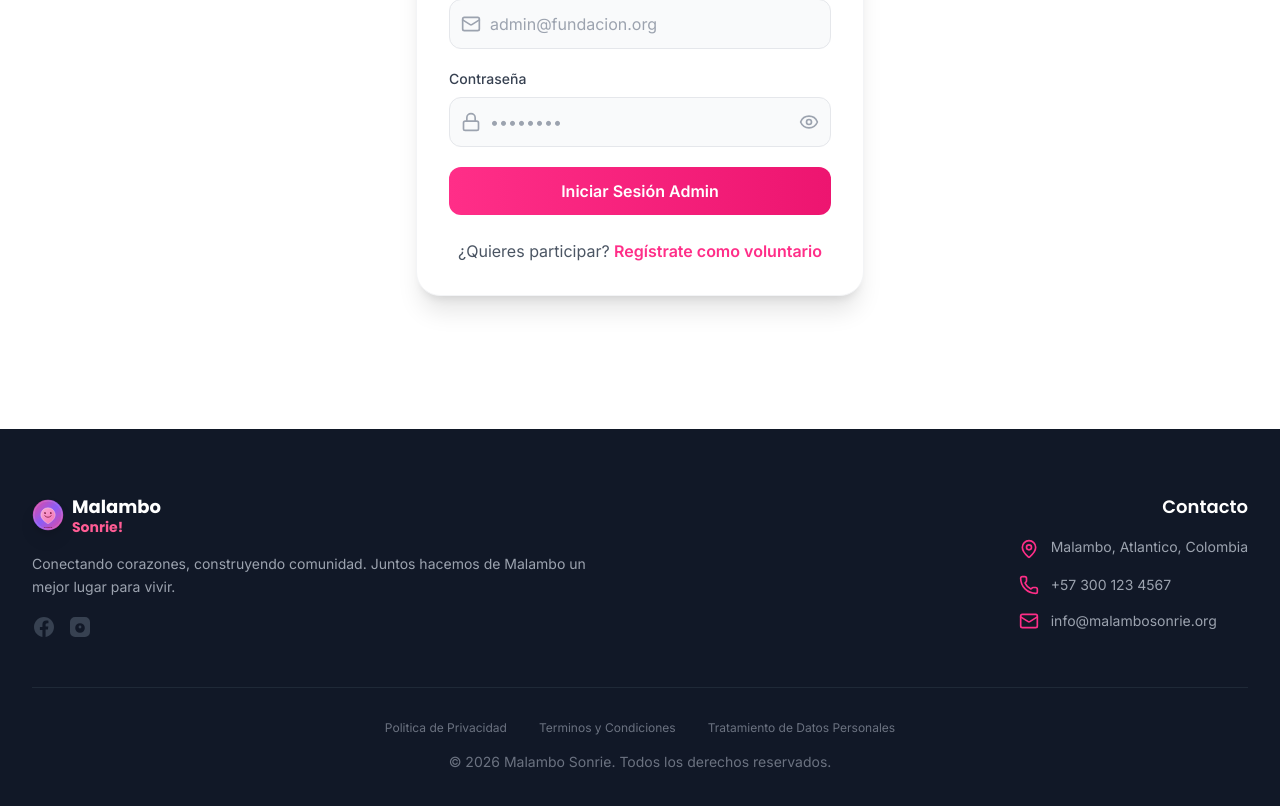
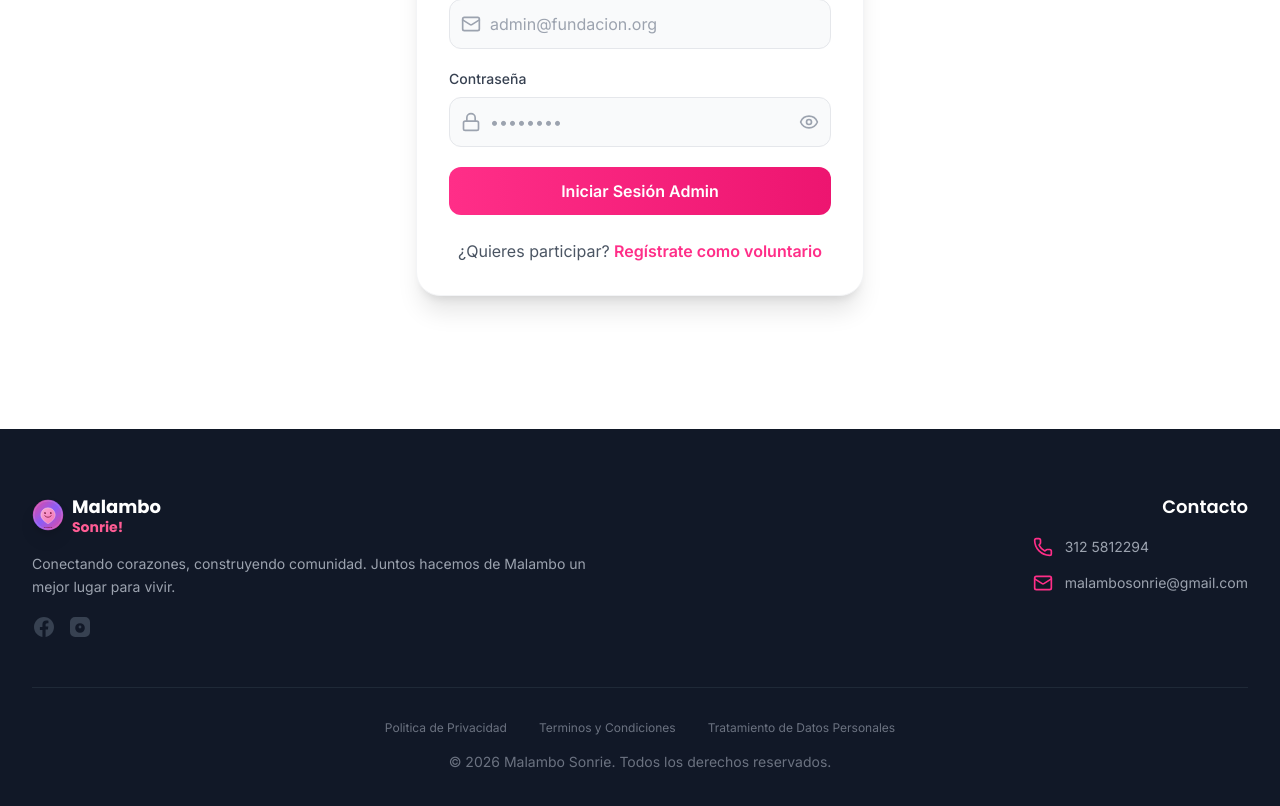
Before and after one commit to Avalenci28/Fundacion, a Next.js app in the folder frontend/: page /login in a window 1280 px wide. Shown: the part 371-1177 px from the top of the page. Built offline with nearby package versions, Linux system fonts and the light colour scheme.

Commit message:
cambios de datos en seccion de contactos

```diff
--- a/frontend/src/components/Footer.tsx
+++ b/frontend/src/components/Footer.tsx
@@ -2,7 +2,7 @@
 
 import Link from 'next/link'
 import Image from 'next/image'
-import { Mail, Phone, MapPin } from 'lucide-react'
+import { Mail, Phone } from 'lucide-react'
 import SocialLinks from '@/components/SocialLinks'
 
 export function Footer() {
@@ -29,17 +29,13 @@ export function Footer() {
           <div className="flex flex-col items-center md:items-end">
             <h3 className="font-display font-semibold text-lg mb-4">Contacto</h3>
             <ul className="space-y-4">
-              <li className="flex items-start gap-3">
-                <MapPin className="w-5 h-5 text-primary-500 mt-0.5" />
-                <span className="text-gray-400 text-sm">Malambo, Atlantico, Colombia</span>
-              </li>
               <li className="flex items-center gap-3">
                 <Phone className="w-5 h-5 text-primary-500" />
-                <span className="text-gray-400 text-sm">+57 300 123 4567</span>
+                <span className="text-gray-400 text-sm">312 5812294</span>
               </li>
               <li className="flex items-center gap-3">
                 <Mail className="w-5 h-5 text-primary-500" />
-                <span className="text-gray-400 text-sm">info@malambosonrie.org</span>
+                <span className="text-gray-400 text-sm">malambosonrie@gmail.com</span>
               </li>
             </ul>
           </div>
```
